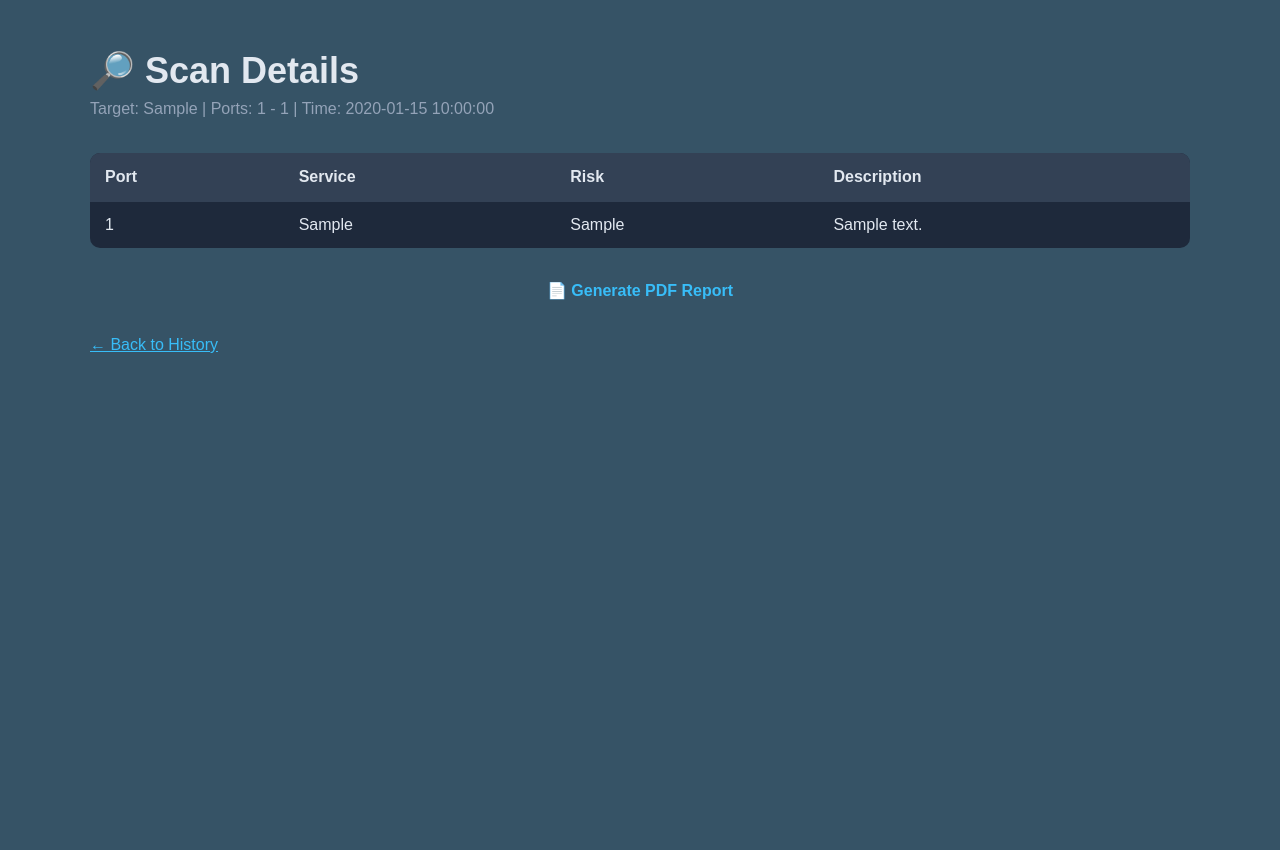
After one commit to saifullahsafi/PortScanPro, a Flask app: page /scan/1 in a window 1280 px wide. The commit adds this page. Run offline with Flask 3, Linux system fonts and the light colour scheme; tables that the repository leaves empty hold one stand-in row (values such as "Sample post").

Commit message:
Complete PortScan Pro

```diff
--- a/app.py
+++ b/app.py
@@ -1,9 +1,12 @@
 from flask import Flask, render_template, request
 
+from reports.report_generator import generate_report
 from scanner.target_validator import validate_target
 from scanner.port_scanner import scan_ports
 from scanner.service_detector import detect_service
 from scanner.risk_analyzer import analyze_risk
+
+from database.database import initialize_database, get_connection
 
 
 app = Flask(__name__)
@@ -15,6 +18,7 @@ def index():
     error = None
 
     if request.method == "POST":
+
         target = request.form["target"]
         start_port = int(request.form["start_port"])
         end_port = int(request.form["end_port"])
@@ -23,6 +27,10 @@ def index():
 
         if not target_ip:
             error = "Invalid target."
+
+        elif start_port > end_port:
+            error = "Start port must be less than end port."
+
         else:
             scanned_ports = scan_ports(
                 target_ip,
@@ -30,8 +38,22 @@ def index():
                 end_port
             )
 
+            connection = get_connection()
+
+            cursor = connection.execute(
+                """
+                INSERT INTO scans (target, start_port, end_port)
+                VALUES (?, ?, ?)
+                """,
+                (target_ip, start_port, end_port)
+            )
+
+            scan_id = cursor.lastrowid
+
             for result in scanned_ports:
+
                 if result["status"] == "open":
+
                     port = result["port"]
                     service = detect_service(target_ip, port)
                     risk, description = analyze_risk(port)
@@ -43,12 +65,96 @@ def index():
                         "description": description
                     })
 
+                    connection.execute(
+                        """
+                        INSERT INTO scan_results
+                        (scan_id, port, service, risk, description)
+                        VALUES (?, ?, ?, ?, ?)
+                        """,
+                        (
+                            scan_id,
+                            port,
+                            service,
+                            risk,
+                            description
+                        )
+                    )
+
+            connection.commit()
+            connection.close()
+
     return render_template(
         "index.html",
         results=results,
         error=error
     )
 
+@app.route("/history")
+def history():
+    connection = get_connection()
+
+    scans = connection.execute(
+        "SELECT * FROM scans ORDER BY id DESC"
+    ).fetchall()
+
+    connection.close()
+
+    return render_template(
+        "history.html",
+        scans=scans
+    )
+
+@app.route("/scan/<int:scan_id>")
+def scan_details(scan_id):
+    connection = get_connection()
+
+    scan = connection.execute(
+        "SELECT * FROM scans WHERE id = ?",
+        (scan_id,)
+    ).fetchone()
+
+    results = connection.execute(
+        "SELECT * FROM scan_results WHERE scan_id = ?",
+        (scan_id,)
+    ).fetchall()
+
+    connection.close()
+
+    if not scan:
+        return "Scan not found", 404
+
+    return render_template(
+        "scan_details.html",
+        scan=scan,
+        results=results
+    )
+
+@app.route("/report/<int:scan_id>")
+def report(scan_id):
+    connection = get_connection()
+
+    scan = connection.execute(
+        "SELECT * FROM scans WHERE id = ?",
+        (scan_id,)
+    ).fetchone()
+
+    results = connection.execute(
+        "SELECT * FROM scan_results WHERE scan_id = ?",
+        (scan_id,)
+    ).fetchall()
+
+    connection.close()
+
+    if not scan:
+        return "Scan not found", 404
+
+    filename = f"reports/scan_{scan_id}.pdf"
+
+    generate_report(scan, results, filename)
+
+    return filename
+
 
 if __name__ == "__main__":
-    app.run(debug=True)
+    initialize_database()
+    app.run(debug=False)
--- a/database/database.py
+++ b/database/database.py
@@ -0,0 +1,39 @@
+import sqlite3
+
+
+DATABASE = "portscan.db"
+
+
+def get_connection():
+    connection = sqlite3.connect(DATABASE)
+    connection.row_factory = sqlite3.Row
+    return connection
+
+
+def initialize_database():
+    connection = get_connection()
+
+    connection.execute("""
+        CREATE TABLE IF NOT EXISTS scans (
+            id INTEGER PRIMARY KEY AUTOINCREMENT,
+            target TEXT NOT NULL,
+            start_port INTEGER NOT NULL,
+            end_port INTEGER NOT NULL,
+            scan_time TIMESTAMP DEFAULT CURRENT_TIMESTAMP
+        )
+    """)
+
+    connection.execute("""
+        CREATE TABLE IF NOT EXISTS scan_results (
+            id INTEGER PRIMARY KEY AUTOINCREMENT,
+            scan_id INTEGER NOT NULL,
+            port INTEGER NOT NULL,
+            service TEXT,
+            risk TEXT,
+            description TEXT,
+            FOREIGN KEY (scan_id) REFERENCES scans(id)
+        )
+    """)
+
+    connection.commit()
+    connection.close()
--- a/static/css/style.css
+++ b/static/css/style.css
@@ -130,3 +130,36 @@ tr:hover {
         font-size: 13px;
     }
 }
+
+.history-link {
+    display: block;
+    text-align: center;
+    margin-top: 15px;
+    color: #38bdf8;
+    text-decoration: none;
+    font-weight: bold;
+}
+
+.history-link:hover {
+    text-decoration: underline;
+}
+
+.risk-high {
+    color: #ef4444;
+    font-weight: bold;
+}
+
+.risk-medium {
+    color: #f59e0b;
+    font-weight: bold;
+}
+
+.risk-low {
+    color: #22c55e;
+    font-weight: bold;
+}
+
+.risk-info {
+    color: #38bdf8;
+    font-weight: bold;
+}
--- /dev/null
+++ b/templates/scan_details.html
@@ -0,0 +1,83 @@
+<!DOCTYPE html>
+<html lang="en">
+
+<head>
+    <meta charset="UTF-8">
+    <meta name="viewport" content="width=device-width, initial-scale=1.0">
+
+    <title>Scan Details - PortScan Pro</title>
+
+    <link rel="stylesheet"
+          href="{{ url_for('static', filename='css/style.css') }}">
+</head>
+
+<body>
+
+<div class="container">
+
+    <h1>🔎 Scan Details</h1>
+
+    <p class="subtitle">
+        Target: {{ scan.target }}
+        | Ports: {{ scan.start_port }} - {{ scan.end_port }}
+        | Time: {{ scan.scan_time }}
+    </p>
+
+    {% if results %}
+
+    <table>
+
+        <thead>
+            <tr>
+                <th>Port</th>
+                <th>Service</th>
+                <th>Risk</th>
+                <th>Description</th>
+            </tr>
+        </thead>
+
+        <tbody>
+
+            {% for result in results %}
+
+            <tr>
+                <td>{{ result.port }}</td>
+                <td>{{ result.service }}</td>
+                <td>
+                    <span class="risk-{{ result.risk|lower }}">
+                        {{ result.risk }}
+                    </span>
+                </td>
+                <td>{{ result.description }}</td>
+            </tr>
+
+            {% endfor %}
+
+        </tbody>
+
+    </table>
+
+    {% else %}
+
+    <p>No open ports were found.</p>
+
+    {% endif %}
+
+    <br>
+
+    <a href="{{ url_for('report', scan_id=scan.id) }}"
+    class="history-link">
+        📄 Generate PDF Report
+    </a>
+
+    <br>
+    <br>
+
+    <a href="/history" style="color: #38bdf8;">
+        ← Back to History
+    </a>
+
+</div>
+
+</body>
+</html>
```
Also changed, not shown: reports/report_generator.py (+51 -0 lines), requirements.txt (+10 -0 lines), scanner/port_scanner.py (+20 -7 lines), static/js/app.js (+28 -0 lines), templates/history.html (added, +68 -0 lines), templates/index.html (+10 -3 lines), 1 other file.
